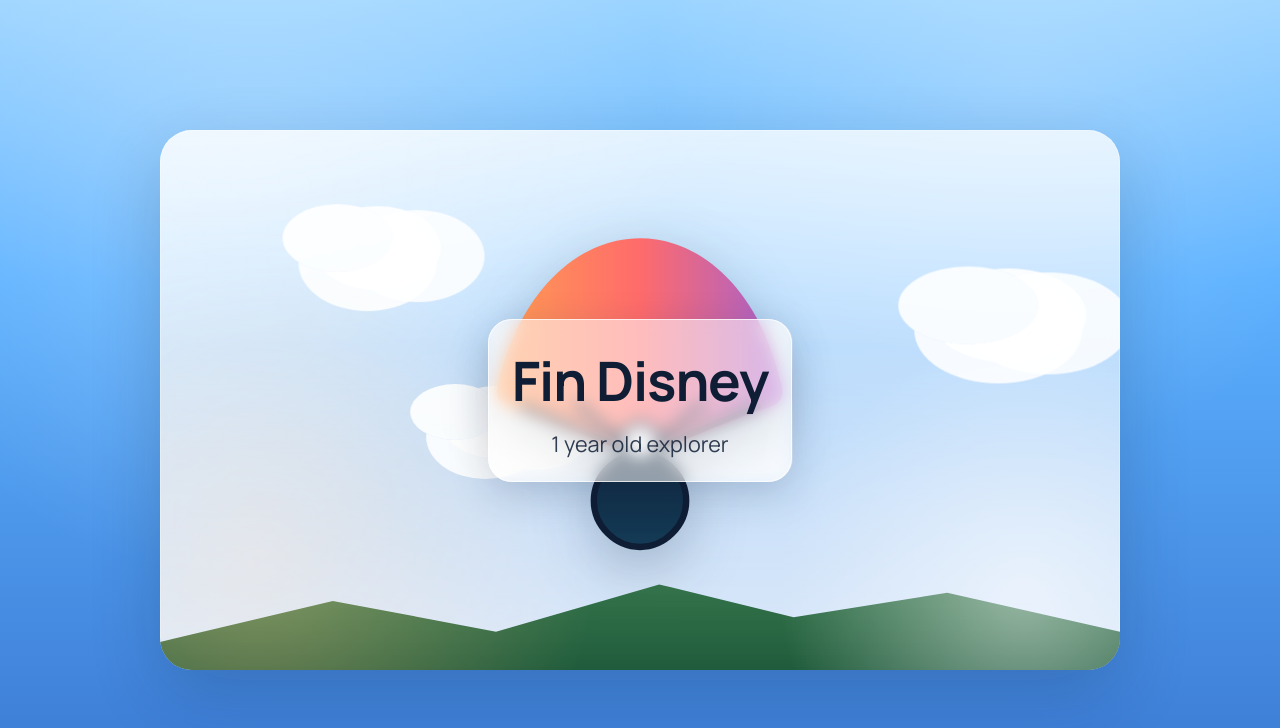
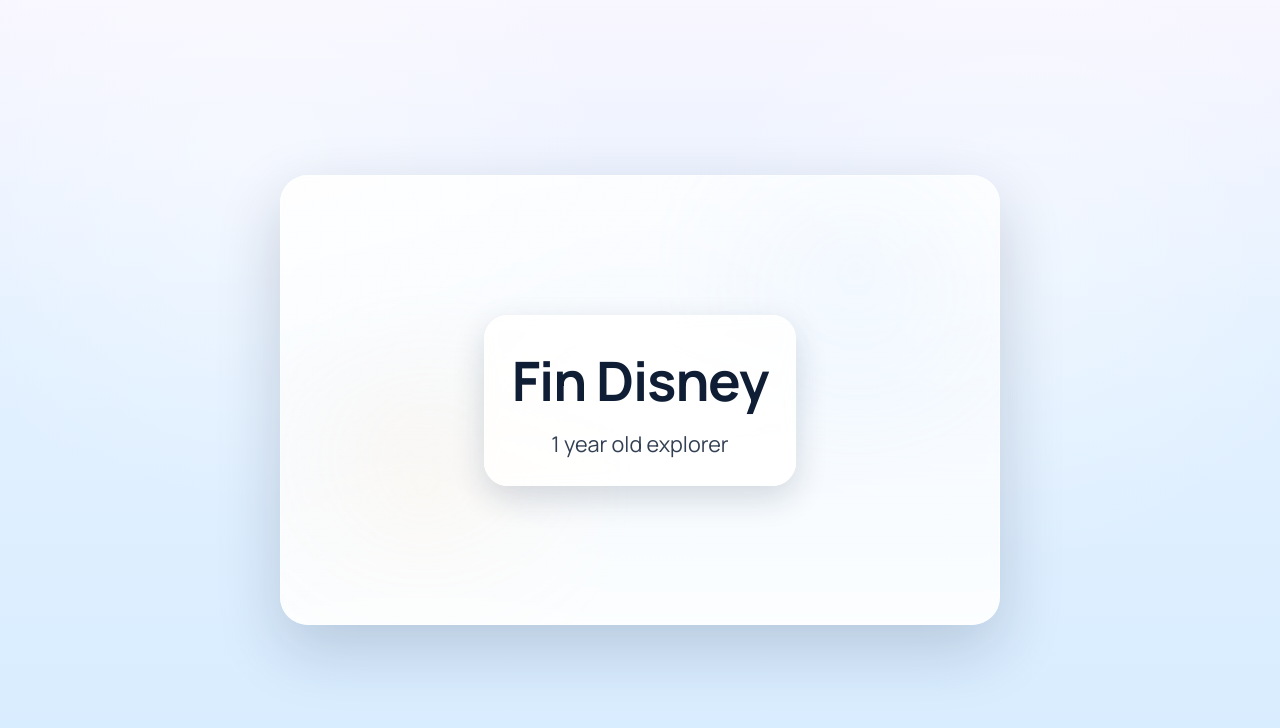
Before and after one commit to thomasdisney/findisney, a plain HTML site: page index.html in a window 1280 px wide. Drawn offline with Linux system fonts and the light colour scheme.

Commit message:
Simplify hero to text bubble only

```diff
--- a/index.html
+++ b/index.html
@@ -22,9 +22,9 @@
         min-height: 100vh;
         font-family: "Manrope", system-ui, -apple-system, BlinkMacSystemFont, "Segoe UI",
           sans-serif;
-        background: radial-gradient(circle at 20% 20%, rgba(255, 255, 255, 0.25), transparent 35%),
-          radial-gradient(circle at 80% 10%, rgba(255, 255, 255, 0.2), transparent 30%),
-          linear-gradient(180deg, #9bd4ff 0%, #5cb1ff 35%, #3a78d2 100%);
+        background: radial-gradient(circle at 20% 20%, rgba(255, 255, 255, 0.4), transparent 30%),
+          radial-gradient(circle at 80% 30%, rgba(255, 255, 255, 0.35), transparent 28%),
+          linear-gradient(180deg, #f8f6ff 0%, #e4f1ff 40%, #d6ecff 100%);
         display: grid;
         place-items: center;
         padding: 48px 24px;
@@ -35,12 +35,12 @@
 
       .scene {
         position: relative;
-        width: min(960px, 100%);
-        max-width: 960px;
-        aspect-ratio: 16 / 9;
-        background: linear-gradient(180deg, rgba(255, 255, 255, 0.78) 0%, rgba(255, 255, 255, 0.6) 40%, rgba(255, 255, 255, 0.82) 100%);
-        border-radius: 32px;
-        box-shadow: 0 25px 70px rgba(15, 30, 53, 0.2), inset 0 0 0 1px rgba(255, 255, 255, 0.3);
+        width: min(720px, 100%);
+        max-width: 720px;
+        aspect-ratio: 16 / 10;
+        background: linear-gradient(180deg, rgba(255, 255, 255, 0.82) 0%, rgba(255, 255, 255, 0.66) 50%, rgba(255, 255, 255, 0.9) 100%);
+        border-radius: 28px;
+        box-shadow: 0 24px 64px rgba(15, 30, 53, 0.18), inset 0 0 0 1px rgba(255, 255, 255, 0.4);
         overflow: hidden;
         backdrop-filter: blur(6px);
         display: flex;
@@ -61,20 +61,20 @@
       }
 
       .scene::after {
-        background: radial-gradient(circle at 10% 80%, rgba(255, 170, 90, 0.4), transparent 35%),
-          radial-gradient(circle at 90% 85%, rgba(255, 255, 255, 0.5), transparent 25%);
+        background: radial-gradient(circle at 20% 70%, rgba(255, 200, 140, 0.35), transparent 32%),
+          radial-gradient(circle at 80% 20%, rgba(140, 196, 255, 0.32), transparent 30%);
         mix-blend-mode: screen;
       }
 
       .content {
         position: relative;
         z-index: 2;
-        max-width: 480px;
+        max-width: 520px;
         text-align: center;
-        padding: 24px;
-        background: rgba(255, 255, 255, 0.55);
+        padding: 28px;
+        background: rgba(255, 255, 255, 0.8);
         border-radius: 24px;
-        box-shadow: 0 12px 40px rgba(15, 30, 53, 0.18), inset 0 0 0 1px rgba(255, 255, 255, 0.7);
+        box-shadow: 0 12px 32px rgba(15, 30, 53, 0.16), inset 0 0 0 1px rgba(255, 255, 255, 0.7);
         backdrop-filter: blur(8px);
       }
 
@@ -90,78 +90,6 @@
         opacity: 0.85;
       }
 
-      .parachute {
-        position: absolute;
-        inset: 0;
-        display: grid;
-        place-items: center;
-        pointer-events: none;
-      }
-
-      .parachute svg {
-        width: min(420px, 40vw);
-        filter: drop-shadow(0 18px 28px rgba(15, 30, 53, 0.25));
-      }
-
-      .terrain {
-        position: absolute;
-        bottom: -10%;
-        left: 0;
-        right: 0;
-        height: 38%;
-        background: linear-gradient(180deg, rgba(60, 126, 77, 0.95) 0%, #1f5b3b 75%);
-        clip-path: polygon(0 60%, 18% 40%, 35% 55%, 52% 32%, 66% 48%, 82% 36%, 100% 55%, 100% 100%, 0 100%);
-      }
-
-      .clouds {
-        position: absolute;
-        inset: 0;
-        overflow: hidden;
-        pointer-events: none;
-      }
-
-      .cloud {
-        position: absolute;
-        background: rgba(255, 255, 255, 0.9);
-        filter: blur(0.2px);
-        border-radius: 50%;
-        box-shadow: 40px 10px 0 8px rgba(255, 255, 255, 0.92), 80px 18px 0 12px rgba(255, 255, 255, 0.85), 30px 25px 0 14px rgba(255, 255, 255, 0.88);
-        animation: drift 18s ease-in-out infinite alternate;
-      }
-
-      .cloud:nth-child(1) {
-        width: 110px;
-        height: 68px;
-        top: 14%;
-        left: 12%;
-        animation-delay: -2s;
-      }
-
-      .cloud:nth-child(2) {
-        width: 140px;
-        height: 78px;
-        top: 26%;
-        right: 10%;
-        animation-delay: -5s;
-      }
-
-      .cloud:nth-child(3) {
-        width: 90px;
-        height: 56px;
-        top: 48%;
-        left: 24%;
-        animation-delay: -8s;
-      }
-
-      @keyframes drift {
-        from {
-          transform: translateX(0px) translateY(0px);
-        }
-        to {
-          transform: translateX(24px) translateY(-6px);
-        }
-      }
-
       @media (max-width: 640px) {
         body {
           padding: 24px 16px;
@@ -171,49 +99,14 @@
           aspect-ratio: 4 / 5;
         }
 
-        .parachute svg {
-          width: 260px;
+        .content {
+          padding: 24px;
         }
       }
     </style>
   </head>
   <body>
     <div class="scene">
-      <div class="clouds">
-        <div class="cloud"></div>
-        <div class="cloud"></div>
-        <div class="cloud"></div>
-      </div>
-      <div class="parachute" aria-hidden="true">
-        <svg viewBox="0 0 400 360" fill="none" xmlns="http://www.w3.org/2000/svg" role="img">
-          <defs>
-            <linearGradient id="canopy" x1="0" y1="0" x2="400" y2="0" gradientUnits="userSpaceOnUse">
-              <stop stop-color="#ffb347" />
-              <stop offset="0.5" stop-color="#ff6b6b" />
-              <stop offset="1" stop-color="#7c5cff" />
-            </linearGradient>
-            <linearGradient id="harness" x1="200" y1="180" x2="200" y2="320" gradientUnits="userSpaceOnUse">
-              <stop stop-color="#0f1e35" />
-              <stop offset="1" stop-color="#143b56" />
-            </linearGradient>
-          </defs>
-          <path
-            d="M200 26c-60 0-116 52-136 142.5-1.6 7.2 2.2 14.3 8.9 16.9l118.8 46.4c5.1 2 10.8 2 15.9 0l118.8-46.4c6.7-2.6 10.5-9.7 8.9-16.9C316 78 260 26 200 26Z"
-            fill="url(#canopy)"
-          />
-          <path d="M200 232 88 186" stroke="#0f1e35" stroke-width="6" stroke-linecap="round" />
-          <path d="m200 232 112-46" stroke="#0f1e35" stroke-width="6" stroke-linecap="round" />
-          <path d="m140 184 60 48 60-48" stroke="#0f1e35" stroke-width="6" stroke-linecap="round" />
-          <path
-            d="M200 232c-22 0-44 18-44 44 0 24 20.6 44 44 44s44-20 44-44c0-26-22-44-44-44Z"
-            fill="url(#harness)"
-            stroke="#0f1e35"
-            stroke-width="6"
-          />
-          <circle cx="200" cy="220" r="18" fill="#f4f7fb" stroke="#0f1e35" stroke-width="6" />
-        </svg>
-      </div>
-      <div class="terrain"></div>
       <div class="content">
         <h1>Fin Disney</h1>
         <p>1 year old explorer</p>
```
